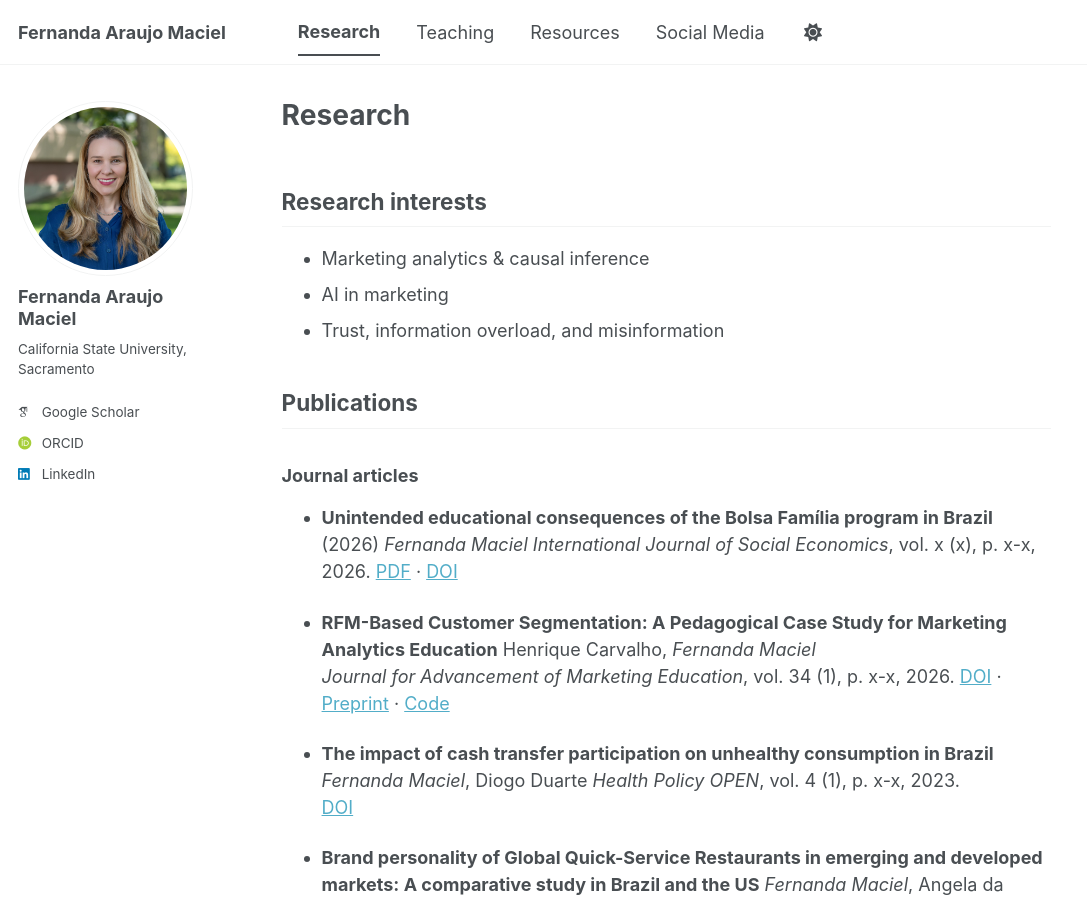
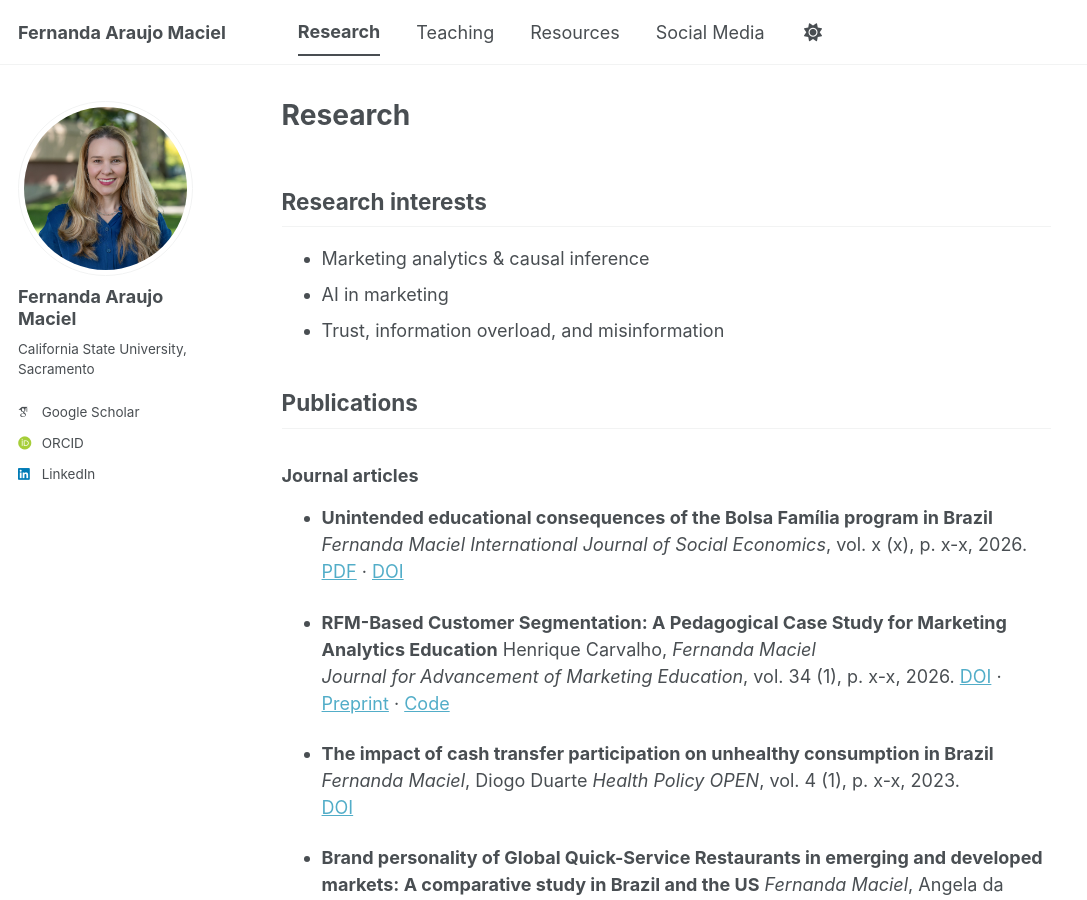
Before and after one commit to proffernandamaciel/proffernandamaciel.github.io, a Jekyll site: the page built from _pages/research.md, in a window 1280 px wide and 900 px high. Shown: the whole window, without its empty margins (0-1087 px from the left). Built offline with Jekyll 4.4.1, drawn with Linux system fonts in a browser that asks for light colours; some web fonts are replaced; a script bundle is joined from its source files by our own code; library files that are not in the unit come from our copies.

Commit message:
Fix formatting and citations in research.md

```diff
--- a/_pages/research.md
+++ b/_pages/research.md
@@ -13,13 +13,13 @@ author_profile: true
 ## Publications
 
 ### Journal articles
-- **Unintended educational consequences of the Bolsa Família program in Brazil** (2026)
+- **Unintended educational consequences of the Bolsa Família program in Brazil**
    *Fernanda Maciel*
    *International Journal of Social Economics*,  vol. x (x), p. x-x, 2026.
    [PDF](PASTE_PDF_LINK) · [DOI](https://doi.org/10.1108/IJSE-05-2025-0495)
 
 - **RFM-Based Customer Segmentation: A Pedagogical Case Study for Marketing Analytics Education**
-   Henrique Carvalho, *Fernanda Maciel*
+  Henrique Carvalho, *Fernanda Maciel*
    *Journal for Advancement of Marketing Education*,  vol. 34 (1), p. x-x, 2026.
    [DOI](...) · [Preprint](...) · [Code](PASTE_GITHUB_LINK)
 
```
